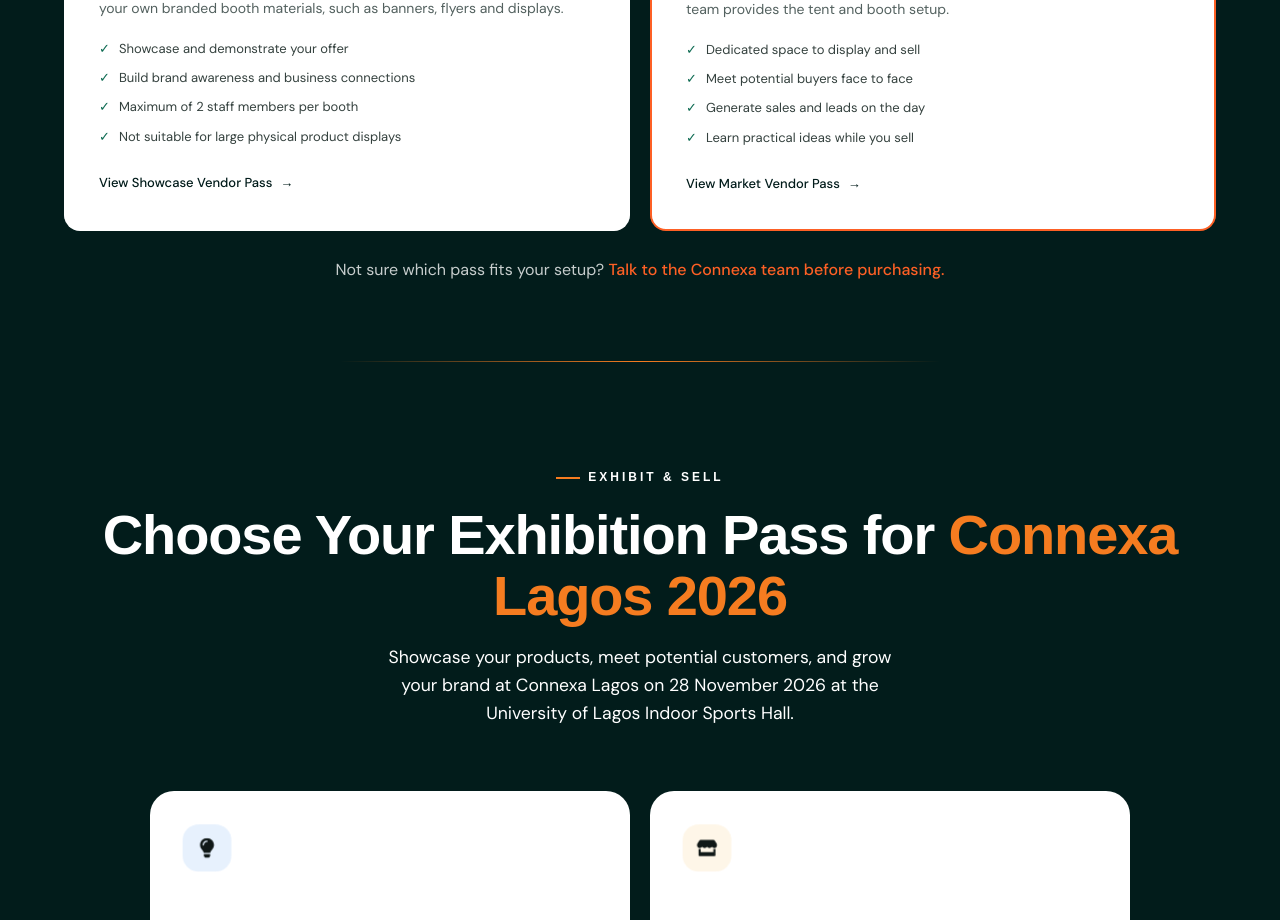
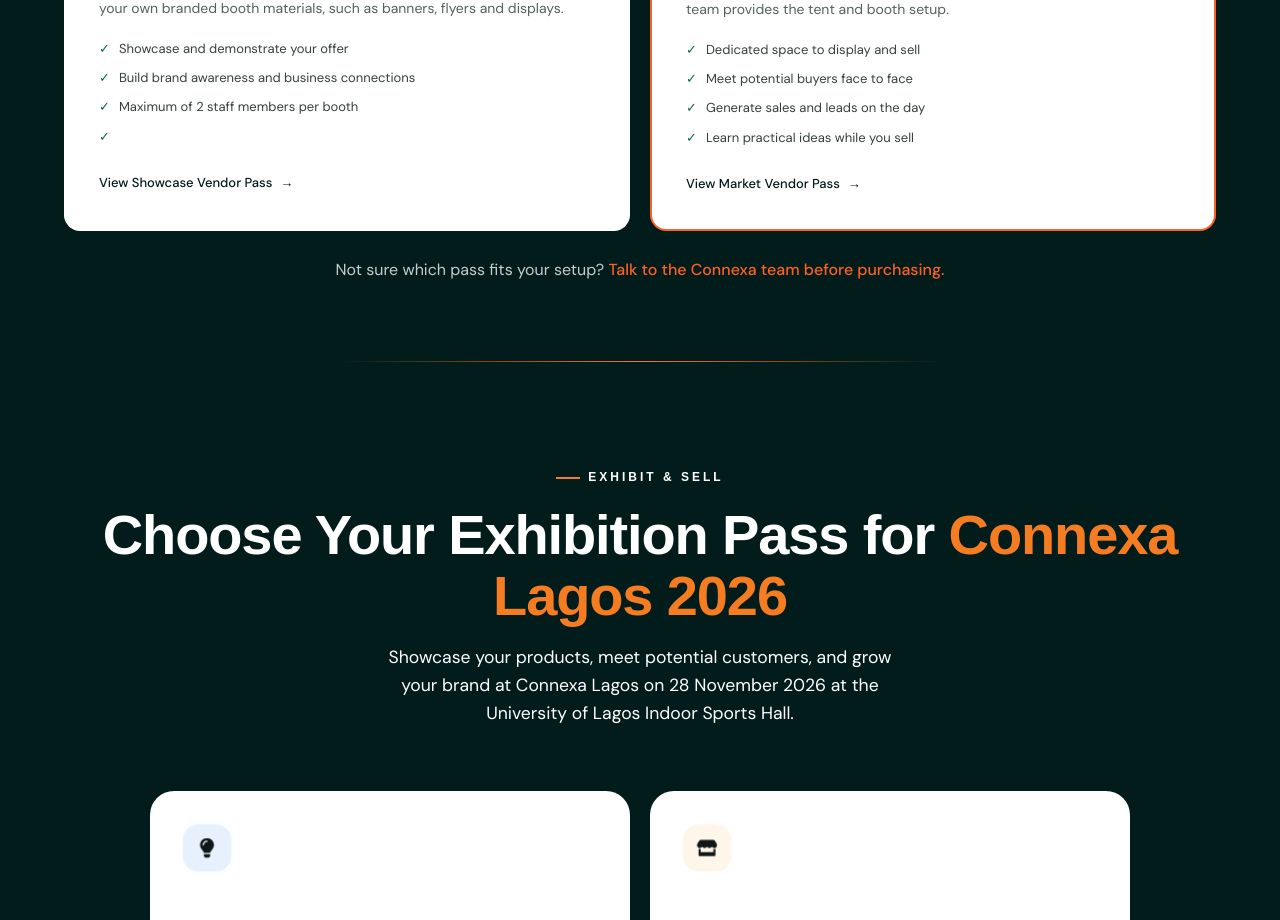
Before and after one commit to Zidepeoplenewaccount/connexa, a React (Vite) app: page /exhibitors in a window 1280 px wide. Shown: the part 3338-4258 px from the top of the page. Built offline with nearby package versions, Linux system fonts and the light colour scheme.

Commit message:
Set display limitation text to white

```diff
--- a/src/pages/ExhibitorPage.css
+++ b/src/pages/ExhibitorPage.css
@@ -133,3 +133,10 @@
   .exhibitor-fit-section,.exhibitor-how-section { padding: 52px 0; }
   .exhibitor-ticket-heading { padding-top: 44px; }
 }
+
+
+/* Keep the Showcase Vendor Pass display limitation legible on its card. */
+.exhibitor-page .exhibitor-display-limit,
+.exhibitor-page .exhibitor-pass-card li.exhibitor-display-limit {
+  color: #ffffff !important;
+}
```
